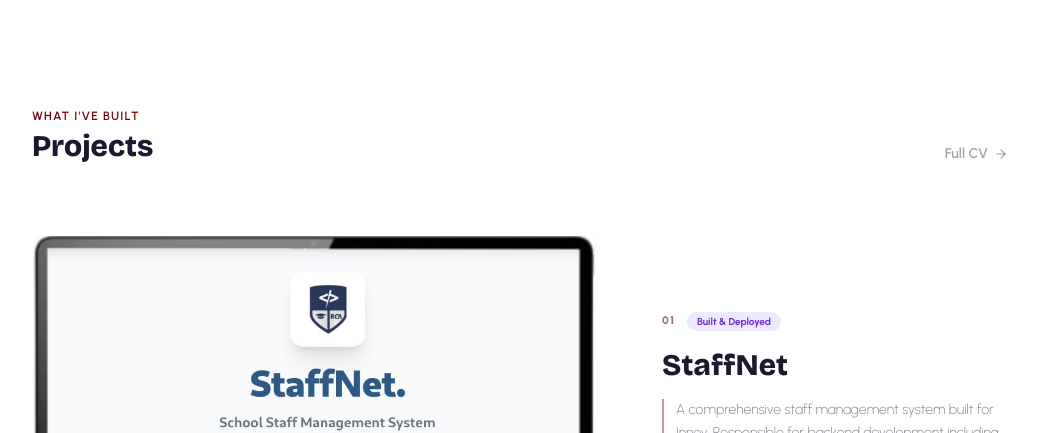
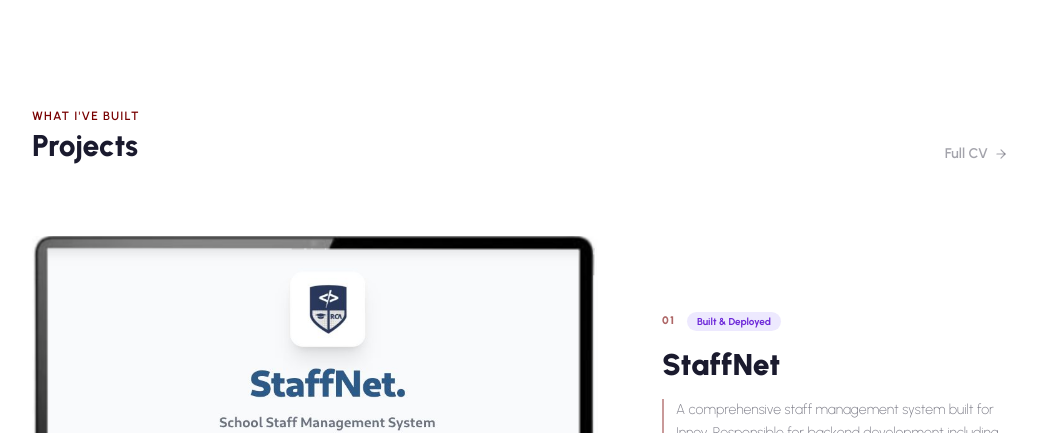
Before and after one commit to hope-dev90/hope-dev, a React (Vite) app: page / in a window 1280 px wide. Shown: the part 2100-2533 px from the top of the page, without its empty margins (120-1157 px from the left). Built offline with nearby package versions, Linux system fonts and the light colour scheme.

Commit message:
revert: restore Projects headings to original font styles

```diff
--- a/src/components/Projects.jsx
+++ b/src/components/Projects.jsx
@@ -124,7 +124,7 @@
         </div>
 
         {/* title */}
-        <h3 className="font-heading text-2xl sm:text-3xl font-black text-navy leading-tight">
+        <h3 className="text-2xl sm:text-3xl font-black text-navy leading-tight">
           {proj.name}
         </h3>
 
@@ -235,7 +235,7 @@
         >
           <div>
             <p className="text-xs font-semibold text-orange uppercase tracking-widest mb-1">What I've Built</p>
-            <h2 className="font-heading text-2xl sm:text-3xl font-black text-navy">Projects</h2>
+            <h2 className="text-2xl sm:text-3xl font-extrabold text-navy">Projects</h2>
           </div>
           <Link
             to="/cv"
```
